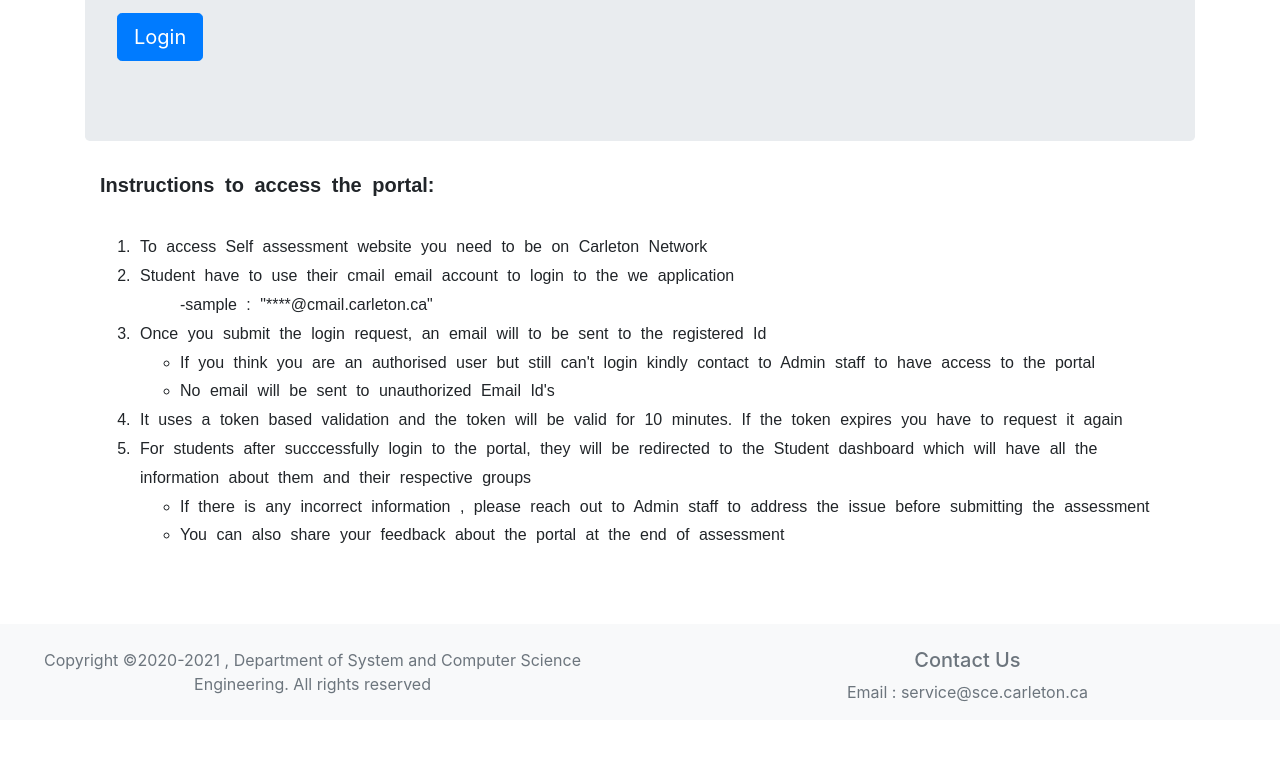
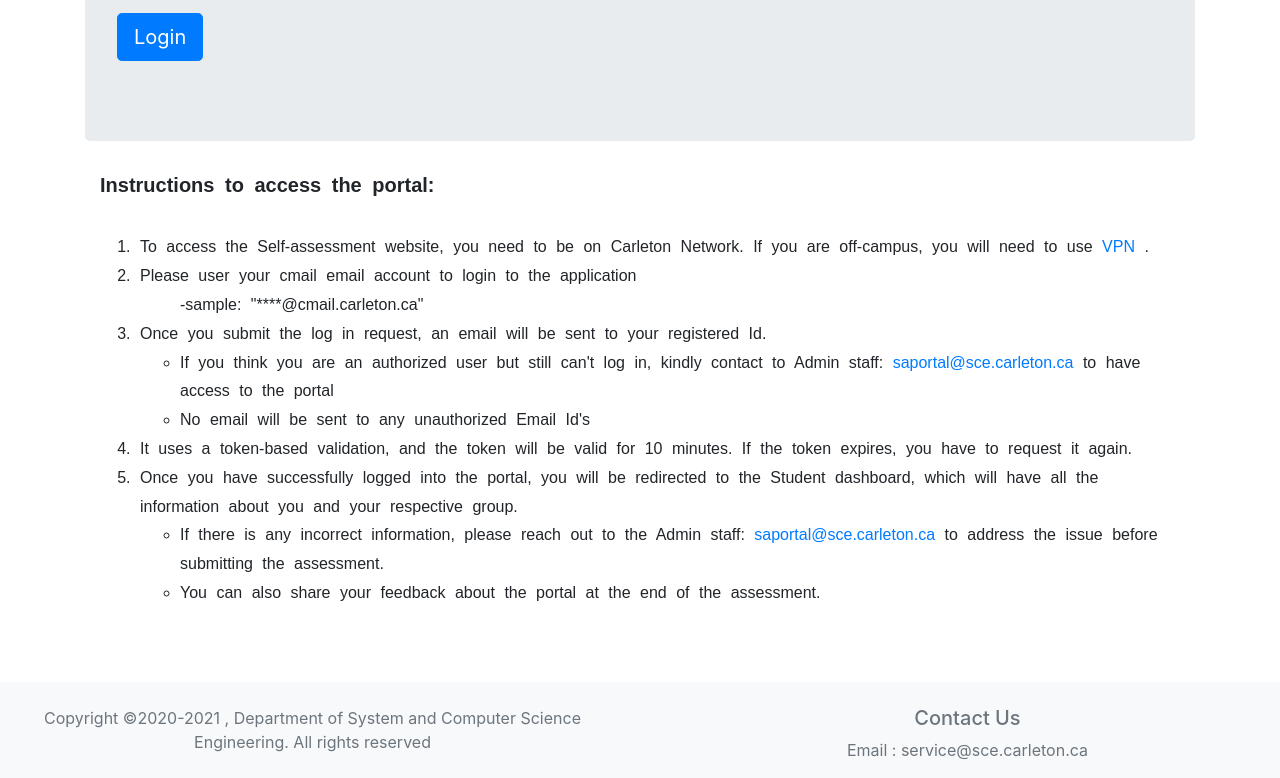
Before and after one commit to Singh-Ish/selfassessment, a Flask app: page / in a window 1280 px wide. Shown: the part 539-1317 px from the top of the page. Before the commit the page ends 1241 px from the top, so only its background shows below. Run offline with Flask 2, Linux system fonts and the light colour scheme; some libraries are stand-ins or nearby versions; some web fonts are replaced.

Commit message:
changed the index and the download file

```diff
--- a/config.py
+++ b/config.py
@@ -27,4 +27,5 @@ class Config(object):
     MAIL_ASCII_ATTACHMENTS = False
     MAIL_USERNAME = 'ishdeepsingh@sce.carleton.ca'
     MAIL_PASSWORD = 'Change.711'
-    MAIL_DEFAULT_SENDER = 'ishdeepsingh@sce.carleton.ca'
+    MAIL_DEFAULT_SENDER = ('Self-Assessment Portal',
+                           'saportal@sce.carleton.ca')
--- a/sapp/__init__.py
+++ b/sapp/__init__.py
@@ -37,7 +37,7 @@ urldns = "http://saportal.sce.carleton.ca"
 
 
 
-app.run()
+
 
 # database settings
 try :
--- a/sapp/routes.py
+++ b/sapp/routes.py
@@ -104,9 +104,10 @@ def login():
 
         u = User.objects(email=email).first()
 
-        msg = Message(sender='ishdeepsingh@sce.carleton.ca', recipients=[email])
-        msg.body = " Hi {}".format(u.firstName) + '\n \n ' + "Welcome to the self assessment portal for Department of System and Computer Engineering" + "\n \n " + "your login link is as below \n \n  {}".format(externallink) + "  \n \n Thanks and Regards"+ "\n \n "+" Department of System and Computer Engineering"+ "\n"+ "Admin Staff"
-        mail.send(msg)
+        msg = Message(recipients=[email])
+        msg.body = " Hi {}".format(u.firstName) + '\n \n ' + "Welcome to the self assessment portal for Department of System and Computer Engineering" + "\n \n " + "your login link is as below \n \n  {}".format(externallink) + "  \n \n Thanks and Regards"+ "\n \n "+" Department of System and Computer Engineering"+ "\n"+ "Admin Staff \n \n"
+        msg.subject = "Self Assessment Portal Activation link"
+        #mail.send(msg)
         flash(f"An Email has been sent with authorization token to {email} please verify to login", "success")
         return redirect(url_for("login"))
 
@@ -247,7 +248,7 @@ def admindash():
     r = role.objects(userId=userId).first()
 
     if not emailtemplate.objects().first():
-        sender= 'Ishdeepsingh@sce.carleton.ca'
+        sender= 'saportal@sce.carleton.ca'
         subject= 'Reminder to Submit your self assessment '
         body=  'Please submit your self assessment for your project' + '\n' + 'To login use {} '.format(urldns)
 
@@ -688,7 +689,7 @@ def emailall():
         body = ("Dear " + s['firstName'] +',' + '\n'+ temail.message +'\n \n' + "Access the self assessment portal {}".format(link))
         sender = temail.sender
         msg = Message(sender=sender, subject=subject, body=body, recipients=recipients)
-        mail.send(msg)
+        #mail.send(msg)
     # write code to check for the assessment for all the user and then send them the mail
     flash("Mail has been Sent to all the students", "success")
     return redirect(url_for('admindash'))
@@ -698,7 +699,7 @@ def emailall():
 def sendmail():
     rec = request.form["reciever"]
     recipients = list(rec.split(","))
-    sender = request.form['sender']
+    sender = ("Self-Assessmen Portal",request.form['sender'])
     link = url_for('home')
     link = urldns + link
     body = (request.form["message"]+'\n \n' +
@@ -707,7 +708,7 @@ def sendmail():
 
     msg = Message(subject=subject, body=body,
                   sender=sender, recipients=recipients)
-    mail.send(msg)
+    #mail.send(msg)
 
     '''
     #adding attachment
@@ -759,7 +760,7 @@ def emailself():
 
 
     try:
-        mail.send(msg)
+        #mail.send(msg)
         flash(f"The Email has been sent and the result has been send as an attachement to {cuser.email} ", "success")
     except:
         flash("Can't send mail, contact your administrator ", "danger")
@@ -777,6 +778,11 @@ def emailself():
 def download():
     print(" hello from download ")
     filename = "assessmentresult.xlsx"
+
+    #samatrix.eval()
+
+    #return redirect(url_for('admindash'))
+
     try:
         return send_file(os.path.join(os.getcwd(), filename), as_attachment=True)
 
--- a/sapp/templates/index.html
+++ b/sapp/templates/index.html
@@ -46,21 +46,26 @@
       <h5> <b> Instructions to access the portal: </b></h5>
         <br>
       <ol>
-       <li> To access Self assessment website you need to be on Carleton Network </li>
-       <li> Student have to use their cmail email account to login to the we application
-            <ul>-sample : "****@cmail.carleton.ca"</ul>
+       <li> To access the Self-assessment website, you need to be on Carleton Network. If you are off-campus, you will need to use
+       <a href="https://carleton.ca/its/help-centre/remote-access/">VPN</a> .</li>
+       <li> Please user your cmail email account to login to the application
+            <ul>-sample: "****@cmail.carleton.ca"</ul>
 
        </li>
-       <li>Once you submit the login request, an email will to be sent to the registered Id
+       <li>Once you submit the log in request, an email will be sent to your registered Id.
          <ul>
-           <li>If you think you are an authorised user but still can't login kindly contact to Admin staff to have access to the portal</li>
-           <li>No email will be sent to unauthorized Email Id's </li> </ul>
+           <li>If you think you are an authorized user but still can't log in, kindly contact to Admin staff: <a href=""> saportal@sce.carleton.ca</a>
+            to have access to the portal</li>
+           <li>No email will be sent to any unauthorized Email Id's </li> </ul>
        </li>
 
-       <li>It uses a token based validation and the token will be valid for 10 minutes. If the token expires you have to request it again </li>
-       <li>For students after succcessfully login to the portal, they will be redirected to the Student dashboard which will have all the information about them and their respective groups
-         <ul> <li> If there is any incorrect information , please reach out to Admin staff to address the issue before submitting the assessment </li>
-          <li>You can also share your feedback about the portal at the end of assessment </li>
+       <li>It uses a token-based validation, and the token will be valid for 10 minutes. If the token expires, you have to request
+      it again.</li>
+       <li>Once you have successfully logged into the portal, you will be redirected to the Student dashboard, which will have all
+      the information about you and your respective group.
+         <ul> <li>If there is any incorrect information, please reach out to the Admin staff: <a href=""> saportal@sce.carleton.ca</a> to address the issue before submitting the
+        assessment.</li>
+          <li>You can also share your feedback about the portal at the end of the assessment.</li>
         </ul>
 
        </li>
--- a/sapp/templates/other/samatrix.html
+++ b/sapp/templates/other/samatrix.html
@@ -1,6 +1,6 @@
 
 <h2>Submit the feedback for group members</h2>
-<p class="note"> <b>Note</b> Please find the details about the <a href="#rubics"> rubix metrix </a>below </p>
+<p class="note"> <b>Note</b> Please find the details about the <a href="#rubics"> rubric  </a>below </p>
   <!-- <caption>Self Assessment </caption> -->
 <br><br>
 
```
Also changed, not shown: sapp/models.py (+17 -2 lines), sapp/templates/dash/admindash.html (+5 -6 lines), 1 other file.
